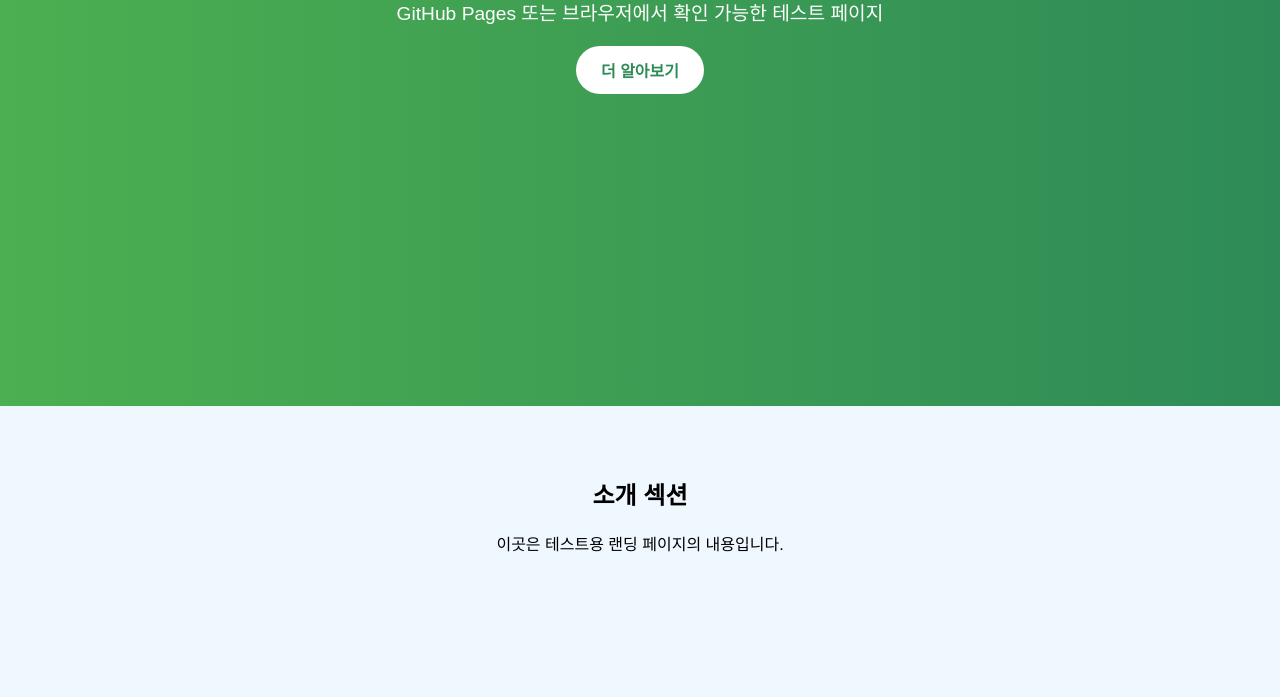
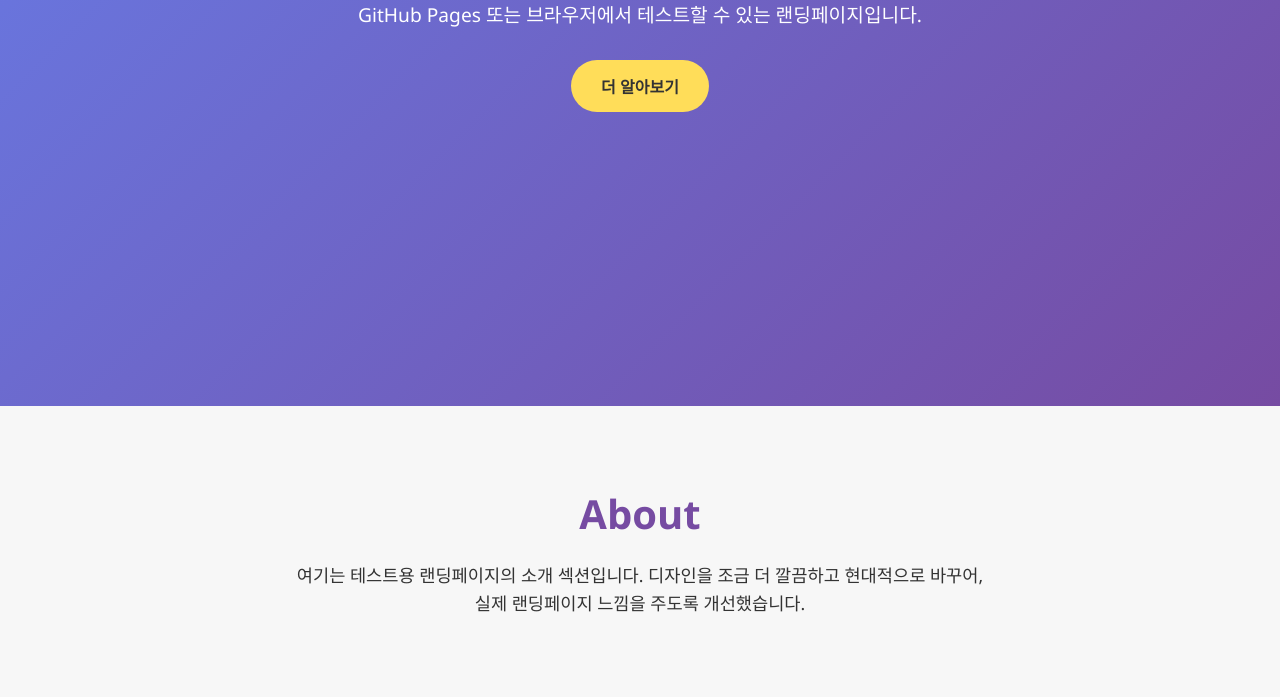
Before and after one commit to GR-yume0023/SW-13w-1, a plain HTML site: page index.html in a window 1280 px wide. Shown: the part 394-1091 px from the top of the page. Before the commit the page ends 1015 px from the top, so only its background shows below. Drawn offline with Linux system fonts and the light colour scheme.

Commit message:
Update index.html

```diff
--- a/index.html
+++ b/index.html
@@ -5,39 +5,76 @@
 <meta name="viewport" content="width=device-width, initial-scale=1.0">
 <title>Test 랜딩 페이지</title>
 <style>
-        body {
-            margin: 0;
-            font-family: Arial, sans-serif;
-            text-align: center;
-            background: #f0f8ff;
-        }
+  /* 기본 스타일 초기화 */
+  * { margin:0; padding:0; box-sizing:border-box; }
+
+  body { font-family: 'Segoe UI', Tahoma, Geneva, Verdana, sans-serif; color:#333; }
+
+  /* Hero 섹션 */
   .hero {
     height: 100vh;
-            background: linear-gradient(to right, #4CAF50, #2E8B57);
+    background: linear-gradient(135deg, #667eea, #764ba2);
     color: white;
     display: flex;
     flex-direction: column;
     justify-content: center;
     align-items: center;
+    text-align: center;
+    padding: 0 20px;
   }
+
   .hero h1 {
-            font-size: 3rem;
-            margin: 0;
+    font-size: 3.5rem;
+    margin-bottom: 20px;
+    text-shadow: 2px 2px 4px rgba(0,0,0,0.3);
   }
+
   .hero p {
     font-size: 1.2rem;
-            margin: 10px 0 20px 0;
+    margin-bottom: 30px;
+    max-width: 600px;
+    line-height: 1.5;
   }
+
   .hero a {
-            padding: 12px 25px;
-            background: white;
-            color: #2E8B57;
+    padding: 14px 30px;
+    background: #ffdd59;
+    color: #333;
     text-decoration: none;
-            border-radius: 30px;
     font-weight: bold;
+    border-radius: 50px;
+    transition: all 0.3s ease;
   }
+
   .hero a:hover {
-            background: #e0e0e0;
+    background: #ffc107;
+    transform: translateY(-3px);
+  }
+
+  /* About 섹션 */
+  section#about {
+    padding: 80px 20px;
+    background: #f7f7f7;
+    text-align: center;
+  }
+
+  section#about h2 {
+    font-size: 2.5rem;
+    margin-bottom: 20px;
+    color: #764ba2;
+  }
+
+  section#about p {
+    font-size: 1.1rem;
+    max-width: 700px;
+    margin: 0 auto;
+    line-height: 1.6;
+  }
+
+  /* 간단한 반응형 */
+  @media(max-width:768px) {
+    .hero h1 { font-size: 2.5rem; }
+    .hero p { font-size: 1rem; }
   }
 </style>
 </head>
@@ -45,14 +82,15 @@
 
 <div class="hero">
   <h1>Test 랜딩 페이지</h1>
-        <p>GitHub Pages 또는 브라우저에서 확인 가능한 테스트 페이지</p>
+  <p>GitHub Pages 또는 브라우저에서 테스트할 수 있는 랜딩페이지입니다.</p>
   <a href="#about">더 알아보기</a>
 </div>
 
-    <div id="about" style="padding:50px 20px;">
-        <h2>소개 섹션</h2>
-        <p>이곳은 테스트용 랜딩 페이지의 내용입니다.</p>
-    </div>
+<section id="about">
+  <h2>About</h2>
+  <p>여기는 테스트용 랜딩페이지의 소개 섹션입니다.
+     디자인을 조금 더 깔끔하고 현대적으로 바꾸어, 실제 랜딩페이지 느낌을 주도록 개선했습니다.</p>
+</section>
 
 </body>
 </html>
```
Lines whose indentation alone changed are shown as unchanged.
